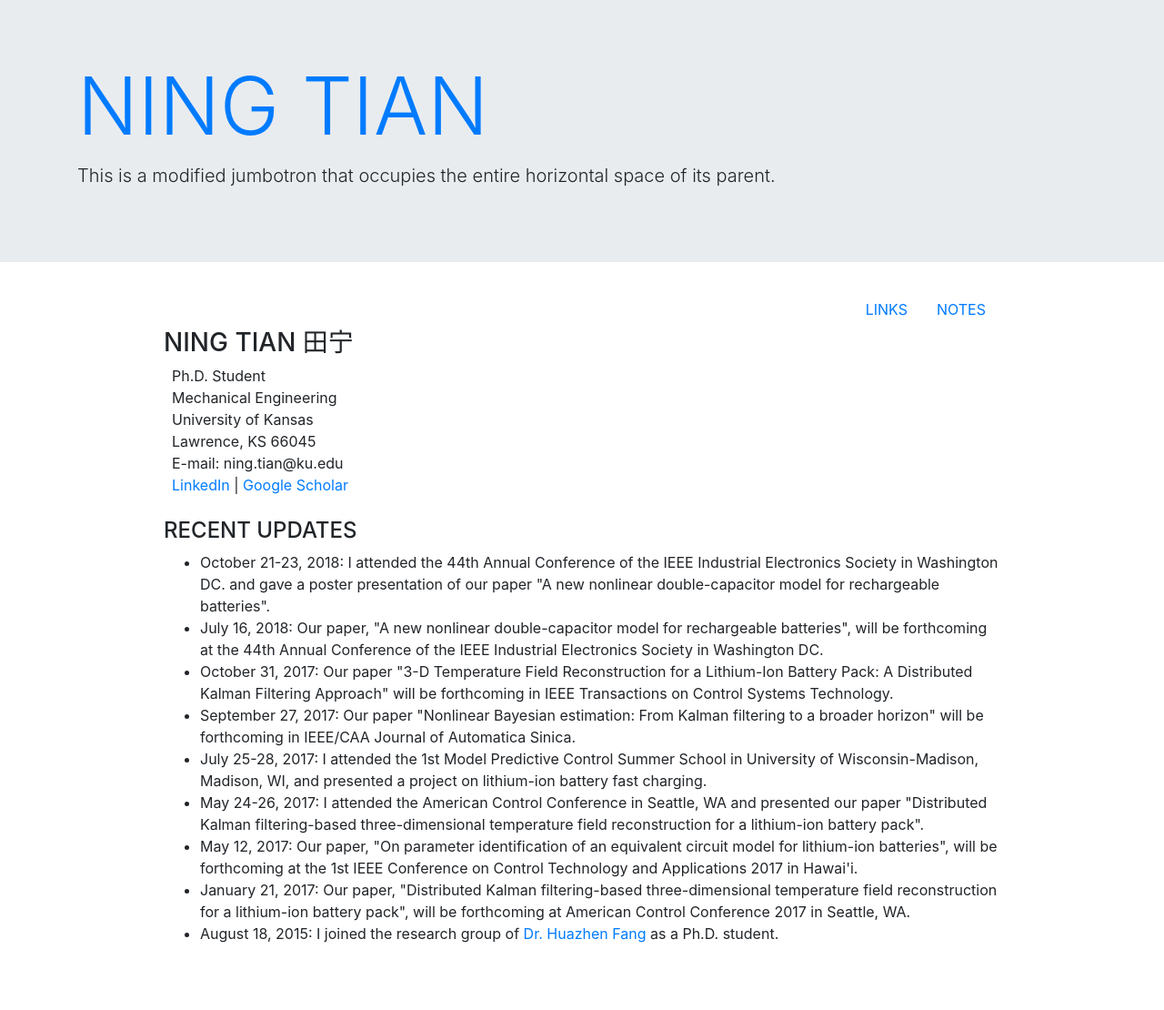
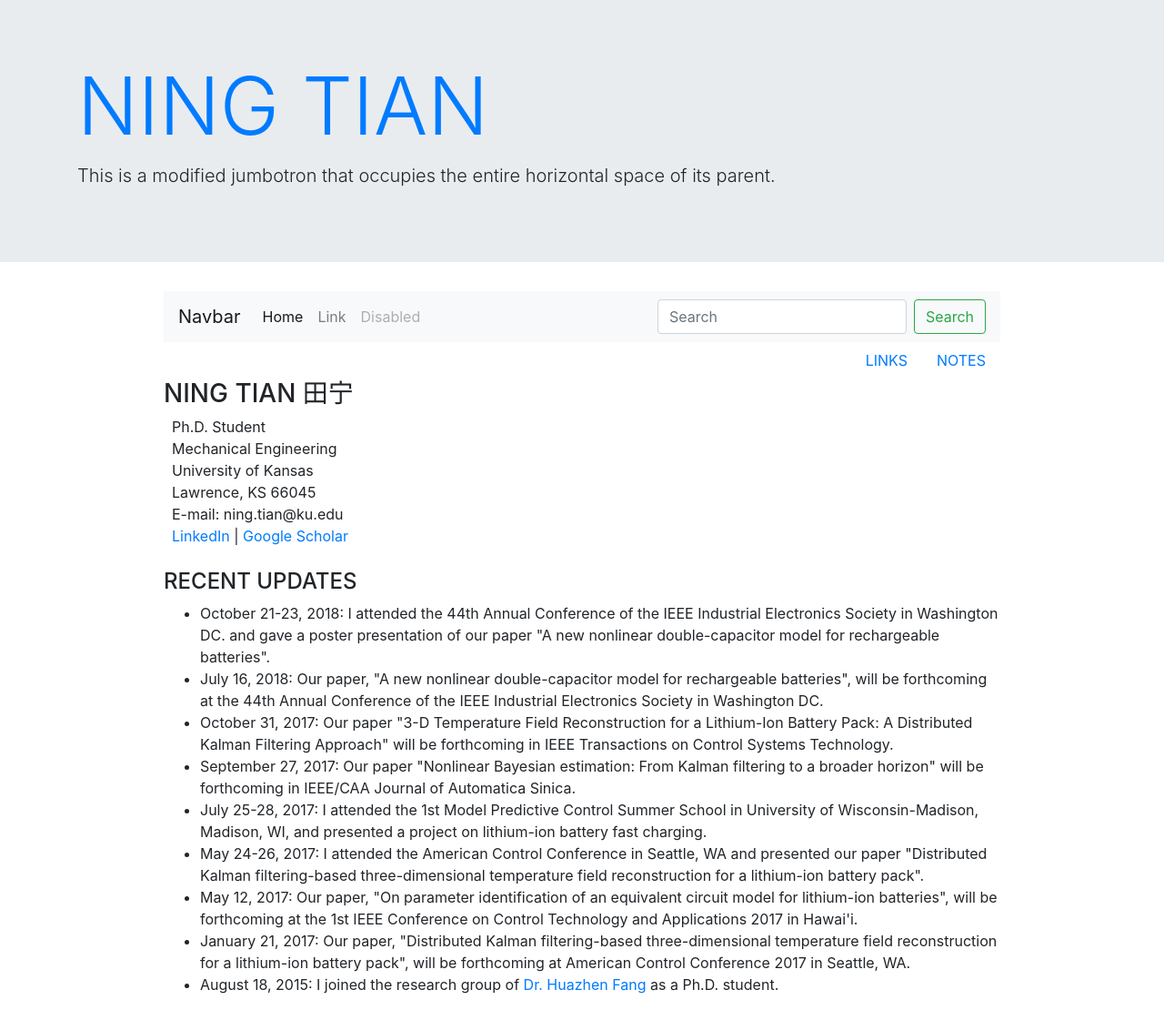
Before and after one commit to ningtian/ningtian.github.io, a Jekyll site: the page index.html, which Jekyll copies as it is, in a window 1280 px wide. Shown: the whole page at 91% size. Built offline with Jekyll 4.4.1, drawn with Linux system fonts in a browser that asks for light colours; before the commit the page ends 1054 px from its top, so only the background shows below that.

Commit message:
Update index.html

```diff
--- a/index.html
+++ b/index.html
@@ -24,6 +24,36 @@
   <div class="row">
     <div class="col"></div>
     <div class="col-10">
+
+<nav class="navbar navbar-expand-lg navbar-light bg-light">
+  <a class="navbar-brand" href="#">Navbar</a>
+  <button class="navbar-toggler" type="button" data-toggle="collapse" data-target="#navbarTogglerDemo02" aria-controls="navbarTogglerDemo02" aria-expanded="false" aria-label="Toggle navigation">
+    <span class="navbar-toggler-icon"></span>
+  </button>
+
+  <div class="collapse navbar-collapse" id="navbarTogglerDemo02">
+    <ul class="navbar-nav mr-auto mt-2 mt-lg-0">
+      <li class="nav-item active">
+        <a class="nav-link" href="#">Home <span class="sr-only">(current)</span></a>
+      </li>
+      <li class="nav-item">
+        <a class="nav-link" href="#">Link</a>
+      </li>
+      <li class="nav-item">
+        <a class="nav-link disabled" href="#">Disabled</a>
+      </li>
+    </ul>
+    <form class="form-inline my-2 my-lg-0">
+      <input class="form-control mr-sm-2" type="search" placeholder="Search">
+      <button class="btn btn-outline-success my-2 my-sm-0" type="submit">Search</button>
+    </form>
+  </div>
+</nav>
+
+
+
+
+
      <ul class="nav justify-content-end">
     <li class="nav-item">
     <a class="nav-link active" href="/links">LINKS</a>
```
